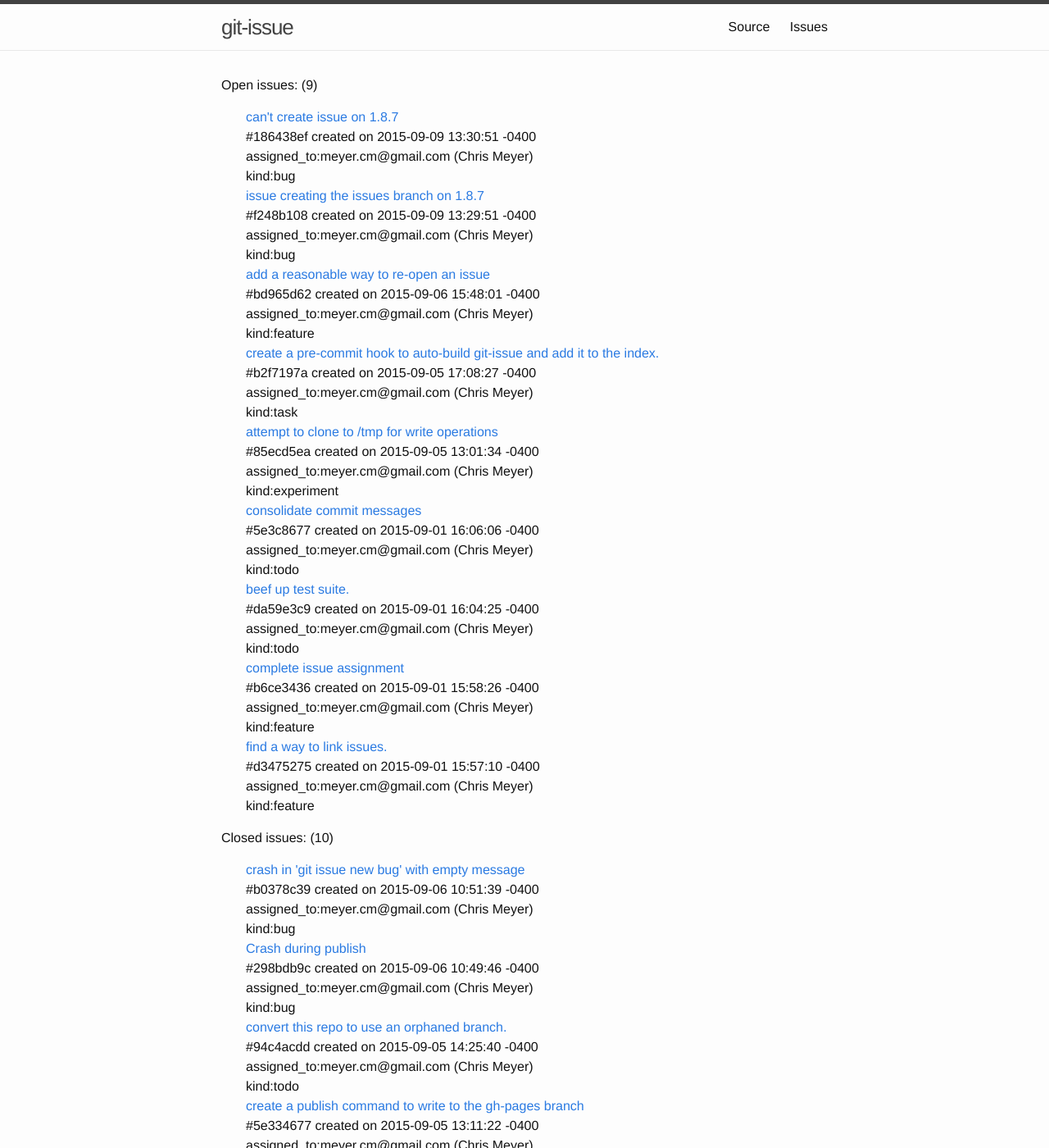
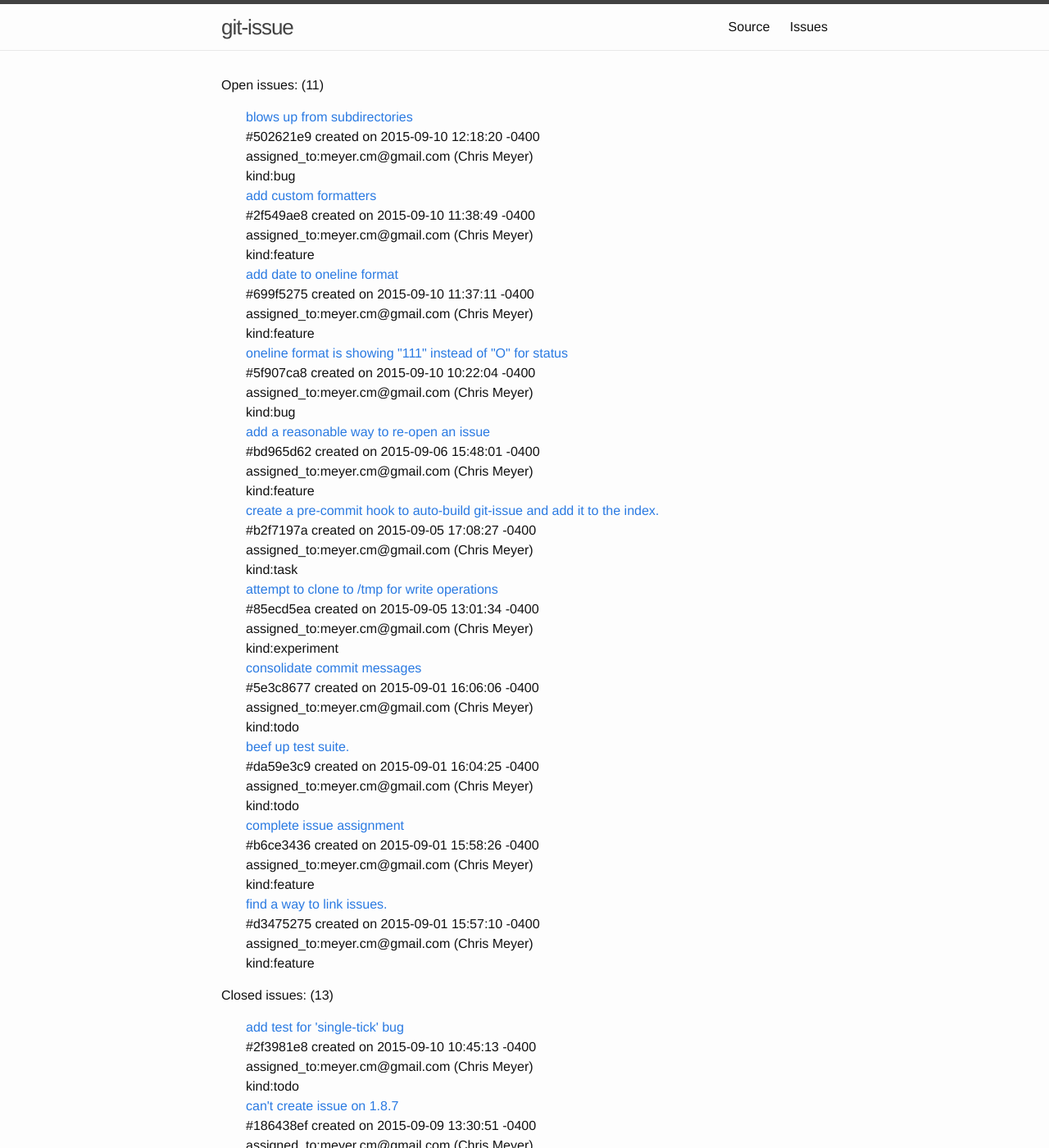
Before and after one commit to meyercm/git-issue, a Jekyll site: the page built from issues/index.html, in a window 1280 px wide and 1400 px high. Shown: the whole window at 82% size. Built offline with Jekyll 4.4.1, drawn with Linux system fonts in a browser that asks for light colours; some of the changed text lies outside the part shown.

Commit message:
git-issue publish issues

```diff
--- a/issues/index.html
+++ b/issues/index.html
@@ -3,14 +3,14 @@ layout: default
 title: Issues
 ---
 <div>
-  <p>Open issues: (9)</p>
+  <p>Open issues: (11)</p>
   <ul class="issue_list">
         <li>
       <div class="issue_list_entry">
-        <a href="186438efcd4244527600a567a6768aadf44fe62c">can't create issue on 1.8.7</a>
+        <a href="502621e922048e7e112e050cb499f72d532577f3">blows up from subdirectories</a>
         <div class="issue_list_meta">
           <span>
-            #186438ef created on 2015-09-09 13:30:51 -0400
+            #502621e9 created on 2015-09-10 12:18:20 -0400
           </span>
           <div class="tag_string">assigned_to:meyer.cm@gmail.com (Chris Meyer)</div>
 
@@ -21,10 +21,38 @@ title: Issues
     </li>
     <li>
       <div class="issue_list_entry">
-        <a href="f248b108f649a18f2d9187042e66fa032826057d">issue creating the issues branch on 1.8.7</a>
+        <a href="2f549ae8d6f7035a1df49e2c841753ca1623b7f5">add custom formatters</a>
         <div class="issue_list_meta">
           <span>
-            #f248b108 created on 2015-09-09 13:29:51 -0400
+            #2f549ae8 created on 2015-09-10 11:38:49 -0400
+          </span>
+          <div class="tag_string">assigned_to:meyer.cm@gmail.com (Chris Meyer)</div>
+
+<div class="tag_string">kind:feature</div>
+
+        </div>
+      </div>
+    </li>
+    <li>
+      <div class="issue_list_entry">
+        <a href="699f5275832fcfcc91ea6ceeaa5f5e747702b07d">add date to oneline format</a>
+        <div class="issue_list_meta">
+          <span>
+            #699f5275 created on 2015-09-10 11:37:11 -0400
+          </span>
+          <div class="tag_string">assigned_to:meyer.cm@gmail.com (Chris Meyer)</div>
+
+<div class="tag_string">kind:feature</div>
+
+        </div>
+      </div>
+    </li>
+    <li>
+      <div class="issue_list_entry">
+        <a href="5f907ca8f91a6e81da93c8ad6137d293754d9141">oneline format is showing "111" instead of "O" for status</a>
+        <div class="issue_list_meta">
+          <span>
+            #5f907ca8 created on 2015-09-10 10:22:04 -0400
           </span>
           <div class="tag_string">assigned_to:meyer.cm@gmail.com (Chris Meyer)</div>
 
@@ -132,9 +160,51 @@ title: Issues
       </div>
     </li>
   </ul>
-  <p>Closed issues: (10)</p>
+  <p>Closed issues: (13)</p>
   <ul class="issue_list">
         <li>
+      <div class="issue_list_entry">
+        <a href="2f3981e838d3c798154169b41d2a7fad61d02ca5">add test for 'single-tick' bug</a>
+        <div class="issue_list_meta">
+          <span>
+            #2f3981e8 created on 2015-09-10 10:45:13 -0400
+          </span>
+          <div class="tag_string">assigned_to:meyer.cm@gmail.com (Chris Meyer)</div>
+
+<div class="tag_string">kind:todo</div>
+
+        </div>
+      </div>
+    </li>
+    <li>
+      <div class="issue_list_entry">
+        <a href="186438efcd4244527600a567a6768aadf44fe62c">can't create issue on 1.8.7</a>
+        <div class="issue_list_meta">
+          <span>
+            #186438ef created on 2015-09-09 13:30:51 -0400
+          </span>
+          <div class="tag_string">assigned_to:meyer.cm@gmail.com (Chris Meyer)</div>
+
+<div class="tag_string">kind:bug</div>
+
+        </div>
+      </div>
+    </li>
+    <li>
+      <div class="issue_list_entry">
+        <a href="f248b108f649a18f2d9187042e66fa032826057d">issue creating the issues branch on 1.8.7</a>
+        <div class="issue_list_meta">
+          <span>
+            #f248b108 created on 2015-09-09 13:29:51 -0400
+          </span>
+          <div class="tag_string">assigned_to:meyer.cm@gmail.com (Chris Meyer)</div>
+
+<div class="tag_string">kind:bug</div>
+
+        </div>
+      </div>
+    </li>
+    <li>
       <div class="issue_list_entry">
         <a href="b0378c399b90da28a38740cab4388f6c4dfc8758">crash in 'git issue new bug' with  empty message</a>
         <div class="issue_list_meta">
@@ -275,5 +345,5 @@ title: Issues
       </div>
     </li>
   </ul>
-  <p class="generation_time">Generated at 2015-09-09 22:19:47 -0400</p>
+  <p class="generation_time">Generated at 2015-09-10 21:12:24 -0400</p>
 </div>
```
Also changed, not shown: issues/186438efcd4244527600a567a6768aadf44fe62c/index.md (+1 -1 lines), issues/2f3981e838d3c798154169b41d2a7fad61d02ca5/index.md (added, +14 -0 lines), issues/2f549ae8d6f7035a1df49e2c841753ca1623b7f5/index.md (added, +14 -0 lines), issues/502621e922048e7e112e050cb499f72d532577f3/index.md (added, +17 -0 lines), issues/5f907ca8f91a6e81da93c8ad6137d293754d9141/index.md (added, +14 -0 lines), issues/699f5275832fcfcc91ea6ceeaa5f5e747702b07d/index.md (added, +18 -0 lines), issues/f248b108f649a18f2d9187042e66fa032826057d/index.md (+1 -1 lines).
